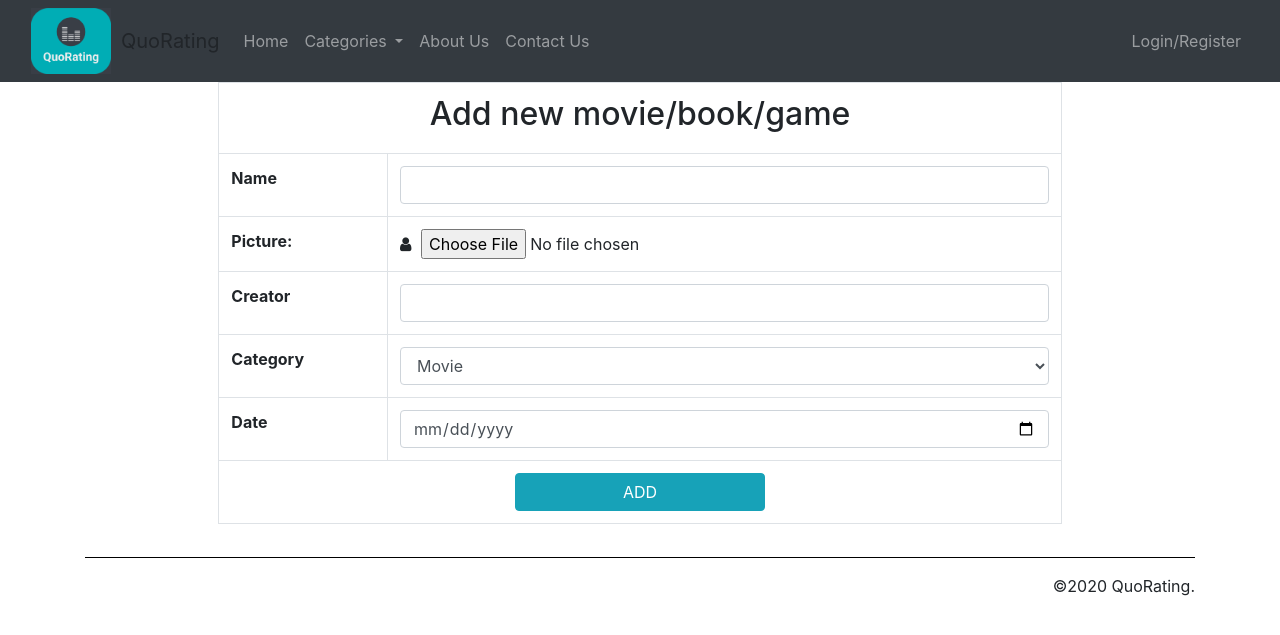
After one commit to dsijakovski98/quorating, a PHP site: page /quorating/views/addNew.php in a window 1280 px wide. The commit adds this page. Shown: the top 635 px of the page. Run offline with PHP 8.4, Linux system fonts and the light colour scheme.

Commit message:
add new movie/book/game

```diff
--- /dev/null
+++ b/views/addNew.php
@@ -0,0 +1,92 @@
+<!DOCTYPE html>
+<?php
+  require_once '../utils/include.php';
+
+  require_page("utils/navbar.php");
+
+?>
+
+<html>
+<head>
+  <title>Add New Stuff</title>
+  <meta charset="utf-8">
+  <meta name="viewport" content="width=device-width, initial-scale=1">
+  <link rel="stylesheet" href="https://maxcdn.bootstrapcdn.com/bootstrap/4.1.3/css/bootstrap.min.css">
+  <link rel="stylesheet" type="text/css" href="https://maxcdn.bootstrapcdn.com/font-awesome/4.7.0/css/font-awesome.min.css">
+  <script src="https://ajax.googleapis.com/ajax/libs/jquery/3.3.1/jquery.min.js"></script>
+  <script src="https://cdnjs.cloudflare.com/ajax/libs/popper.js/1.14.3/umd/popper.min.js"></script>
+  <script src="https://maxcdn.bootstrapcdn.com/bootstrap/4.1.3/js/bootstrap.min.js"></script>
+</head>
+<style>
+  body{
+    overflow-x: hidden;
+  }
+</style>
+<body>
+<div class="row">
+  <div class="col-sm-2"></div>
+
+  <div class="col-sm-8">
+    <form action=" " method="post" enctype="multipart/form-data">
+        <table class="table table-bordered table-hover">
+            <tr align="center">
+              <td colspan="6" class="active"><h2>Add new movie/book/game</h2></td>
+            </tr>
+            <tr>
+              <td style="font-weight: bold;">Name</td>
+              <td>
+              <input class="form-control" type="text" name="name" required="required"/>
+              </td>
+            </tr>
+
+            <tr>
+              <td>
+                <b>Picture:</b>
+              </td>
+              <td>
+              <i class="fa fa-user" style="margin-right:5px;" aria-hidden="true"></i>
+              <input type="file" name="Pic" value="Upload Picture">
+              </td>
+            </tr>
+
+            <tr>
+              <td style="font-weight: bold;">Creator</td>
+              <td>
+              <input class="form-control" name="creator" required="required"/>
+              </td>
+            </tr>
+
+            <tr>
+              <td style="font-weight: bold;">Category</td>
+              <td>
+              <select class="form-control" name="category">
+                <option>Movie</option>
+                <option>Book</option>
+                <option>Game</option>
+              </select>
+              </td>
+            </tr>
+            <tr>
+              <td style="font-weight: bold;">Date</td>
+              <td>
+              <input type="date" class="form-control" name="date" required="required"/>
+              </td>
+            </tr>
+
+            <tr align="center">
+              <td colspan="6">
+              <input class="btn btn-info" style="width: 250px;" type="submit" name="add" value="ADD"/>
+              </td>
+            </tr>
+          </table>
+        </form>
+
+  <div class="col-sm-2"></div>
+</div>
+
+<?php
+
+require_page("utils/footer.php");
+?>
+</body>
+</html>
--- a/views/media-list.php
+++ b/views/media-list.php
@@ -43,7 +43,9 @@
 			<br>
 			<?php endforeach; ?>
 			<br>
+
 		</div>
+
 
 		<div class="container col-md-10 offset-md-2">
 			<?php foreach ($data as $row): ?>
@@ -64,6 +66,7 @@
 
 			</div>
 			<?php endforeach; ?>
+			<button type="submit" class="btn btn-primary btn-lg bg-dark" name="add"><a href="addNew.php">Add new +</button>
 		</div>
 		<?php
         	require_page("utils/footer.php");
--- a/views/media-view.php
+++ b/views/media-view.php
@@ -4,7 +4,7 @@ session_start();
 
 require_once '../utils/include.php';
 require_page('model/connection.php');
-require_page('utils/comments.php');
+require_page('utils/commentsRatings.php');
 
 date_default_timezone_set('Europe/Copenhagen');
 
@@ -113,8 +113,8 @@ require_once("../control/media-view-control.php");
                             <input type='hidden' name='categorie_id' value="<?php echo $categorie_id; ?>">
                             <input type='hidden' name='product_id' value="<?php echo $product_id; ?>">
                             <input type='hidden' name='date_added' value="<?php echo date('Y-m-d H:i:s');?>">
-                            <textarea name='COMMENT'cols='50' rows='4'></textarea><br>
-                            <button class='btn btn-primary btn-sm pull-right' name='submit-comment'>Comment</button>
+                            <textarea name='COMMENT'cols='50' rows='4' value="<?php echo $comment;?>"></textarea><br>
+                            <button type="submit" class="btn btn-primary btn-lg bg-dark" name="submit-comment">Comment</button>
                         </form>
                         <br>
                         <!-- Display total number of comments on this post  -->
```
Also changed, not shown: control/comments-controller.php (+13 -7 lines), control/rating-control.php (+15 -1 lines), utils/commentsRatings.php (renamed from utils/comments.php, +13 -4 lines), views/edit_profile.php (+9 -5 lines), images/profilePics/teodora7.jpg (added), views/forgot_password.php (line endings or trailing spaces).
